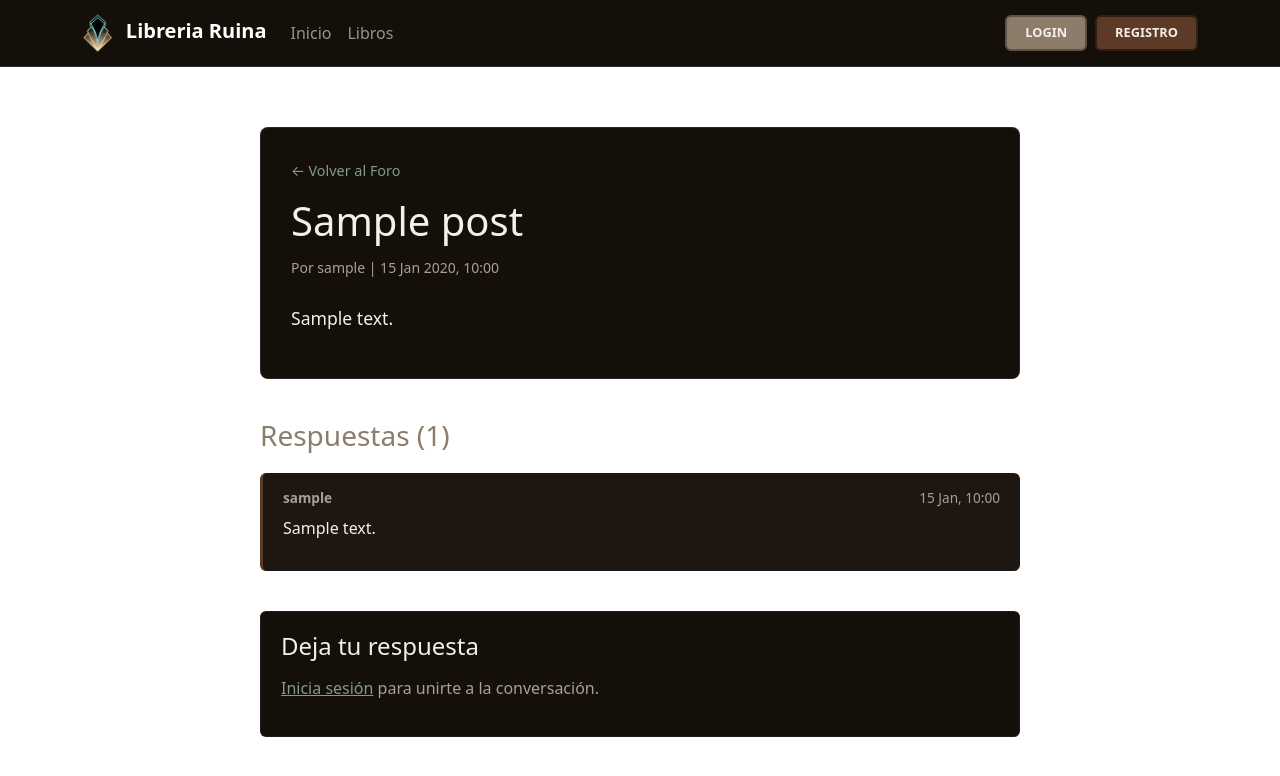
After one commit to Nixozx/ProyectoDjangoLibreria, a Django app: page /foro/post/1/ in a window 1280 px wide. The commit adds this page. Shown: the top 776 px of the page. Run offline with Django 5.2, Linux system fonts and the light colour scheme; tables that the repository leaves empty hold one stand-in row (values such as "Sample post").

Commit message:
Comentarios de foro añadidos

```diff
--- a/core_app/forms.py
+++ b/core_app/forms.py
@@ -1,5 +1,6 @@
 from django import forms
 from .models import Post
+from .models import Post, Comentario
 
 class PostForm(forms.ModelForm):
     class Meta:
@@ -9,3 +10,16 @@ class PostForm(forms.ModelForm):
             'titulo': forms.TextInput(attrs={'class': 'form-control', 'placeholder': 'Título de tu post'}),
             'contenido': forms.Textarea(attrs={'class': 'form-control', 'placeholder': 'Escribe aquí tu historia...', 'rows': 5}),
         }
+
+
+class ComentarioForm(forms.ModelForm):
+    class Meta:
+        model = Comentario
+        fields = ['contenido']
+        widgets = {
+            'contenido': forms.Textarea(attrs={
+                'class': 'form-control',
+                'placeholder': 'Escribe una respuesta...',
+                'rows': 3
+            }),
+        }
--- a/core_app/models.py
+++ b/core_app/models.py
@@ -21,3 +21,16 @@ class Post(models.Model):
 
     def __str__(self):
         return self.titulo
+
+class Comentario(models.Model):
+
+    post = models.ForeignKey(Post, on_delete=models.CASCADE, related_name='comentarios')
+    autor = models.ForeignKey(User, on_delete=models.CASCADE)
+    contenido = models.TextField()
+    fecha_creacion = models.DateTimeField(auto_now_add=True)
+
+    def __init__(self, *args, **kwargs):
+        super().__init__(*args, **kwargs)
+
+    def __str__(self):
+        return f"Comentario de {self.autor.username} en '{self.post.titulo}'"
--- /dev/null
+++ b/core_app/templates/core/detallepost.html
@@ -0,0 +1,52 @@
+{% extends 'layouts/base.html' %}
+
+{% block content %}
+<div class="detalle-container" style="max-width: 800px; margin: 40px auto; padding: 20px; color: #f4efea;">
+    <div class="post-principal" style="background-color: #150f0a; padding: 30px; border-radius: 8px; border: 1px solid rgba(244,239,234,0.1); margin-bottom: 40px;">
+        <a href="{% url 'foro_home' %}" style="color: #849a86; text-decoration: none; font-size: 0.9rem;">← Volver al Foro</a>
+        <h1 style="color: #f4efea; margin-top: 15px; margin-bottom: 10px;">{{ post.titulo }}</h1>
+        <small style="color: #a99f96;">Por {{ post.autor.username }} | {{ post.fecha_creacion|date:"d M Y, H:i" }}</small>
+        <p style="color: #f4efea; margin-top: 25px; font-size: 1.1rem; white-space: pre-wrap; line-height: 1.6;">{{ post.contenido }}</p>
+    </div>
+
+    <h3 style="margin-bottom: 20px; color: #8c7d6b;">Respuestas ({{ comentarios.count }})</h3>
+
+    <div class="lista-comentarios" style="margin-bottom: 40px;">
+        {% for comentario in comentarios %}
+            <div class="comentario-card" style="background-color: #1e1610; padding: 15px 20px; border-radius: 6px; margin-bottom: 15px; border-left: 3px solid #5d3a25;">
+                <div style="display: flex; justify-content: space-between; font-size: 0.85rem; color: #a99f96; margin-bottom: 8px;">
+                    <strong>{{ comentario.autor.username }}</strong>
+                    <span>{{ comentario.fecha_creacion|date:"d M, H:i" }}</span>
+                </div>
+                <p style="color: #f4efea; white-space: pre-wrap;">{{ comentario.contenido }}</p>
+            </div>
+        {% empty %}
+            <p style="color: #a99f96; font-style: italic;">Nadie ha respondido a este post todavía.</p>
+        {% endfor %}
+    </div>
+
+    <div class="box-comentar" style="background-color: #150f0a; padding: 20px; border-radius: 6px; border: 1px solid rgba(244,239,234,0.05);">
+        <h4 style="margin-bottom: 15px;">Deja tu respuesta</h4>
+        {% if user.is_authenticated %}
+            <form method="POST">
+                {% csrf_token %}
+                <div style="margin-bottom: 15px;">
+                    {{ form.contenido }}
+                    <script>
+                        document.getElementById('{{ form.contenido.id_for_label }}').style.width = '100%';
+                        document.getElementById('{{ form.contenido.id_for_label }}').style.padding = '12px';
+                        document.getElementById('{{ form.contenido.id_for_label }}').style.backgroundColor = '#1e1610';
+                        document.getElementById('{{ form.contenido.id_for_label }}').style.border = '1px solid #8c7d6b';
+                        document.getElementById('{{ form.contenido.id_for_label }}').style.color = '#f4efea';
+                        document.getElementById('{{ form.contenido.id_for_label }}').style.borderRadius = '4px';
+                        document.getElementById('{{ form.contenido.id_for_label }}').style.resize = 'vertical';
+                    </script>
+                </div>
+                <button type="submit" style="background-color: #849a86; color: #f4efea; border: none; padding: 10px 20px; font-weight: bold; border-radius: 4px; cursor: pointer;">Enviar comentario</button>
+            </form>
+        {% else %}
+            <p style="color: #a99f96;"><a href="{% url 'login' %}" style="color: #849a86;">Inicia sesión</a> para unirte a la conversación.</p>
+        {% endif %}
+    </div>
+</div>
+{% endblock %}
--- a/core_app/templates/core/foro.html
+++ b/core_app/templates/core/foro.html
@@ -13,7 +13,11 @@
 
     {% for post in posts %}
         <div class="post-card" style="background-color: #150f0a; padding: 20px; border-radius: 6px; margin-bottom: 20px; border: 1px solid rgba(244,239,234,0.05);">
-            <h3 style="color: #f4efea; margin-bottom: 5px;">{{ post.titulo }}</h3>
+            <h3 style="margin-bottom: 5px;">
+                <a href="{% url 'detalle_post' post.id %}" style="color: #f4efea; text-decoration: none; transition: color 0.2s ease;" onmouseover="this.style.color='#849a86'" onmouseout="this.style.color='#f4efea'">
+                    {{ post.titulo }}
+                </a>
+            </h3>
             <small style="color: #a99f96;">Por {{ post.autor.username }} | {{ post.fecha_creacion|date:"d M Y, H:i" }}</small>
             <p style="color: #a99f96; margin-top: 15px; white-space: pre-wrap;">{{ post.contenido }}</p>
         </div>
--- a/core_app/urls.py
+++ b/core_app/urls.py
@@ -13,6 +13,6 @@ urlpatterns = [
     path('dashboard/', views.admin_dashboard, name='dashboard'),
     path('foro/', views.foro_home, name='foro_home'),
     path('foro/nuevo/', views.crear_post, name='crear_post'),
-
+    path('foro/post/<int:post_id>/', views.detalle_post, name='detalle_post'),
 
 ]
--- a/core_app/views.py
+++ b/core_app/views.py
@@ -5,6 +5,8 @@ from django.contrib.auth.forms import UserCreationForm
 from django.contrib import messages
 from .models import Libro
 from .models import Post
+from .models import Post, Comentario
+from .forms import PostForm, ComentarioForm
 from .forms import PostForm
 
 def home(request):
@@ -84,3 +86,29 @@ def crear_post(request):
         form = PostForm()
 
     return render(request, 'core/foroadd.html', {'form': form})
+
+def detalle_post(request, post_id):
+    post = get_object_or_404(Post, id=post_id)
+
+    comentarios = post.comentarios.all().order_by('fecha_creacion')
+
+    if request.method == 'POST':
+
+        if not request.user.is_authenticated:
+            return redirect('login')
+
+        form = ComentarioForm(request.POST)
+        if form.is_valid():
+            comentario = form.save(commit=False)
+            comentario.post = post
+            comentario.autor = request.user
+            comentario.save()
+            return redirect('detalle_post', post_id=post.id)
+    else:
+        form = ComentarioForm()
+
+    return render(request, 'core/detallepost.html', {
+        'post': post,
+        'comentarios': comentarios,
+        'form': form
+    })
```
Also changed, not shown: core_app/migrations/0006_comentario.py (added).
